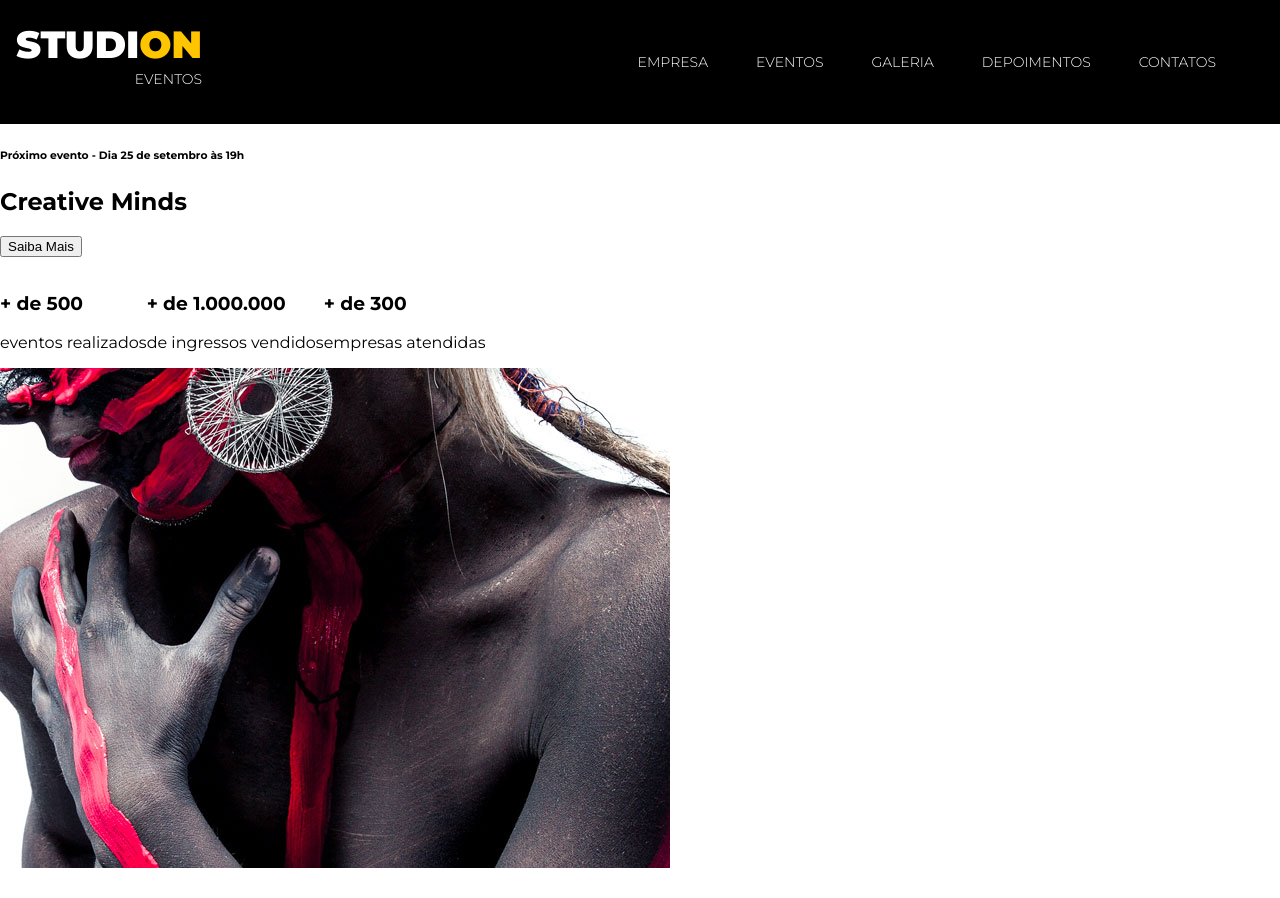
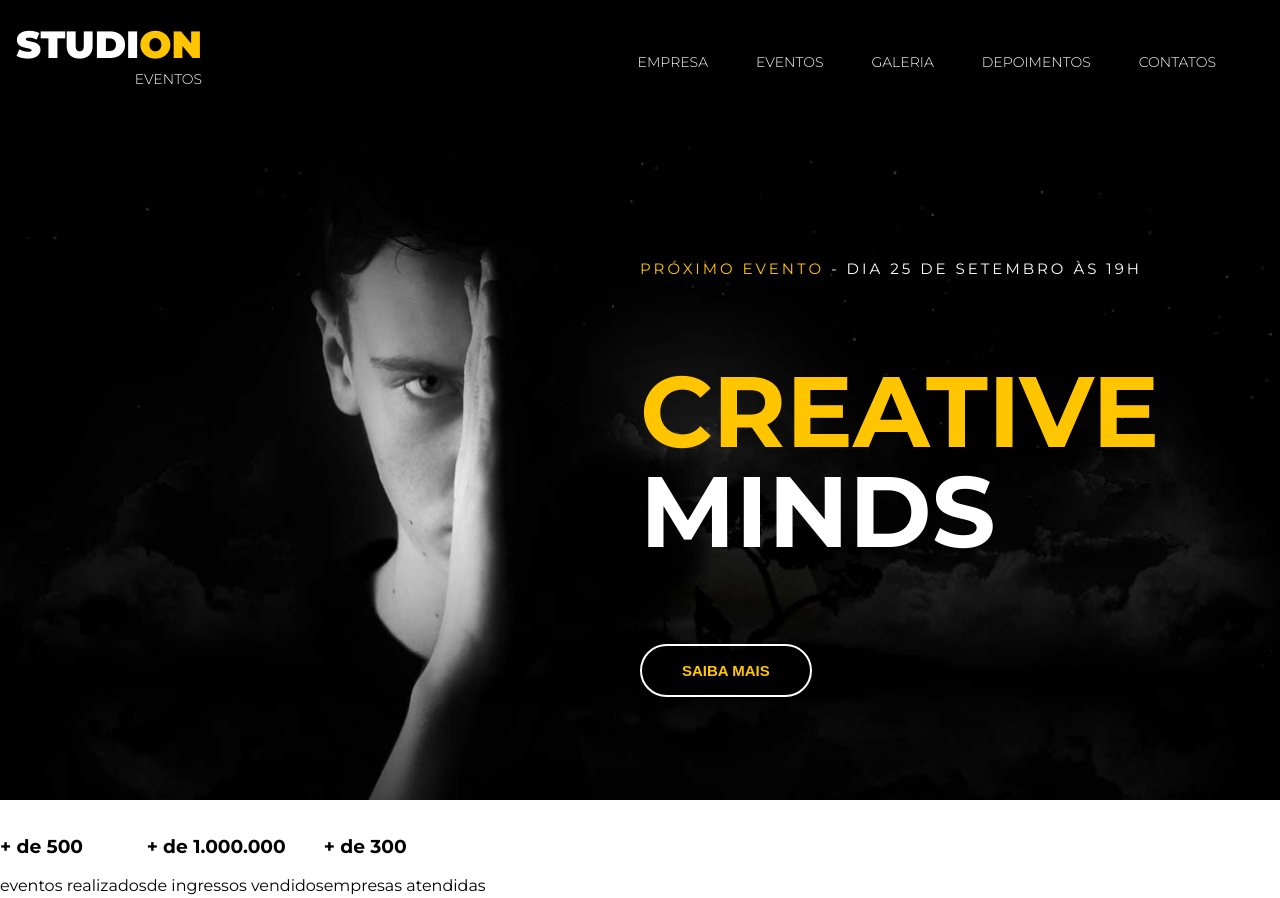
Before and after one commit to EVERTONROGERIONUNES/studion, a plain HTML site: page index.html in a window 1280 px wide. Shown: the top 898 px of the page. Drawn offline with Linux system fonts and the light colour scheme.

Commit message:
implemented header styles

```diff
--- a/index.html
+++ b/index.html
@@ -28,9 +28,12 @@
     <header>
         <div id="slider">
             <div class="slide">
-                <h6><span>Próximo evento </span>- Dia 25 de setembro às 19h</h6>
-                <h2><span>Creative</span> Minds</h2>
-                <button>Saiba Mais</button>
+                <img class="slide__background-image" src="./img/banner.jpg" alt="Studion banner">
+                <div class="slide__copy">
+                    <h6><span class="copy--primary">Próximo evento </span>- Dia 25 de setembro às 19h</h6>
+                    <h2><span  class="copy--primary">Creative</span> Minds</h2>
+                    <button class="btn btn--slide">Saiba Mais</button>
+                </div>
             </div>
         </div>
     </header>
--- a/style.css
+++ b/style.css
@@ -5,9 +5,10 @@
 }
 
 :root {
-    --color-primary: #ffc500;
     font-family: 'Montserrat', sans-serif;
     font-size: 16px;
+    --color-primary: #ffc500;
+    --default-padding: 1rem;
 }
 
 body {
@@ -23,6 +24,7 @@ ul {
 
 .navbar {
     position: fixed;
+    z-index: 1;
     display: grid;
     grid-template-columns: 1fr 9fr;
     align-items: center;
@@ -72,3 +74,62 @@ ul {
 .copy--primary {
     color: var(--color-primary)
 }
+
+#slider {
+    background-color: #000;
+    color: #fff;
+}
+
+.slide {
+    position: relative;
+    height: calc(100vh - 7.75rem);
+}
+
+.slide__background-image {
+    width: 100%;
+    height: 100%;
+    object-fit: cover;
+    object-position: center;
+}
+
+.slide__copy {
+    position: absolute;
+    top: 6.25rem;
+    left: 50vw;
+}
+
+.slide__copy h6 {
+    font-size: 0.9375rem;
+    font-weight: 400;
+    text-transform: uppercase;
+    letter-spacing: 0.1875rem;
+}
+
+.slide__copy h2 {
+    font-size: 6.25rem;
+    text-transform: uppercase;
+    line-height: 6.25rem;
+}
+
+.slide__copy h2 span {
+    display: block;
+}
+
+.btn {
+    cursor: pointer;
+    padding: 1rem 2.5rem;
+    border: 0.125rem solid #fff;
+    border-radius: 5rem;
+    color: var(--color-primary);
+    background: unset;
+    font-size: 0.9375rem;
+    font-weight: 700;
+    text-transform: uppercase;
+    transition: 0.3s all ease;
+}
+
+.btn:hover, .btn:active, .btn:focus {
+    border-color: var(--color-primary);
+    background-color: var(--color-primary);
+    color: #fff;
+}
```
